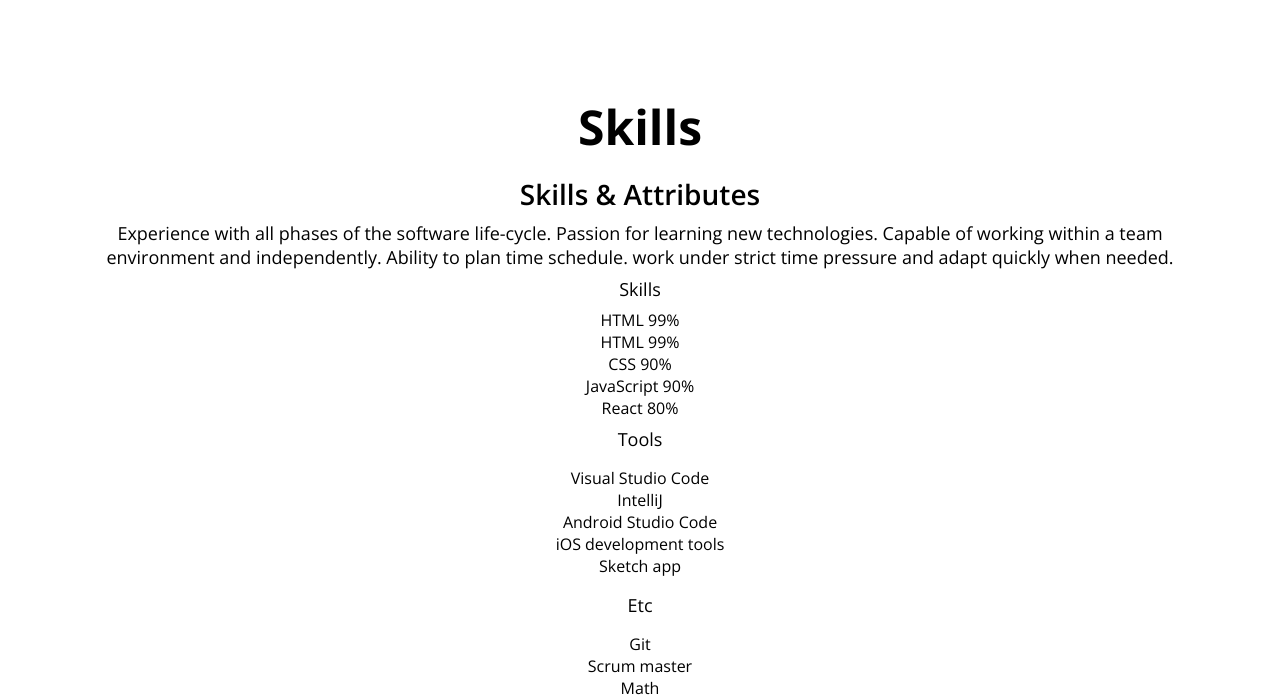
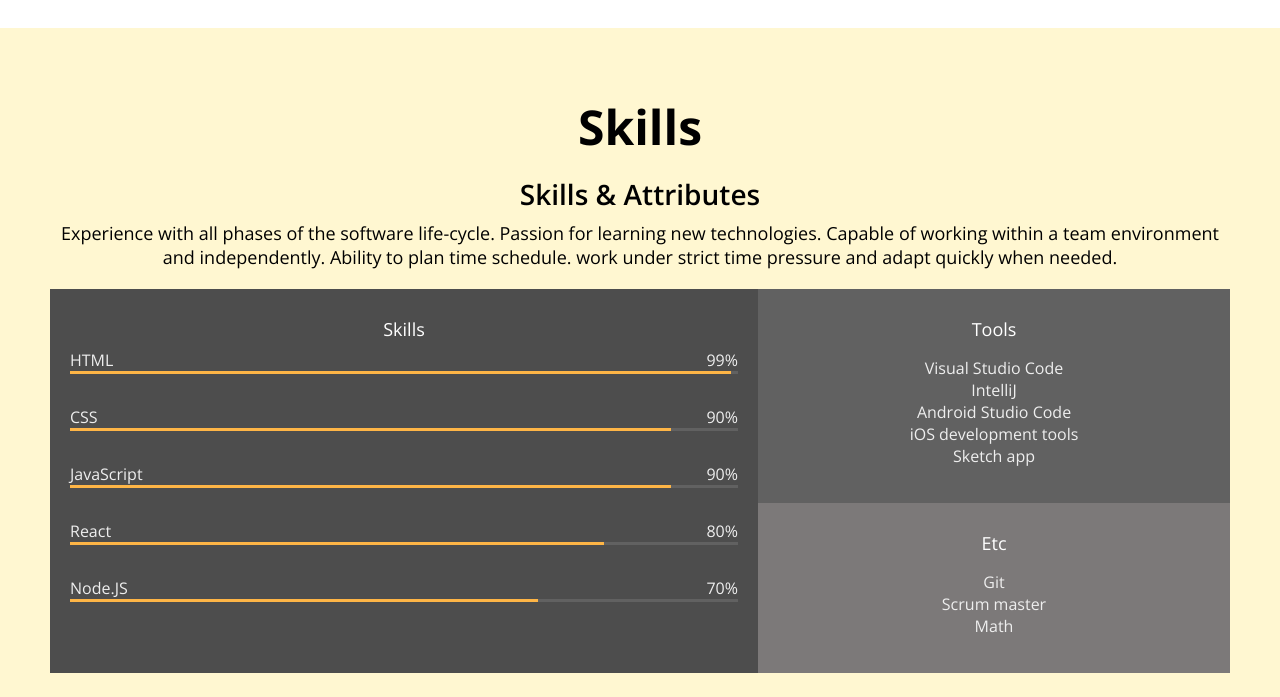
Before and after one commit to ctdlog/portfolio, a plain HTML site: page index.html in a window 1280 px wide. Shown: the part 1567-2264 px from the top of the page. Drawn offline with nearby package versions, Linux system fonts and the light colour scheme.

Commit message:
CSS : Skills

```diff
--- a/index.html
+++ b/index.html
@@ -53,7 +53,7 @@
     </section>
 
     <!-- About -->
-    <section id="about" class="section">
+    <section id="about" class="section section__container">
       <h1>About me</h1>
       <p>Description 2~3문장</p>
       <div class="about__majors">
@@ -105,6 +105,7 @@
 
     <!-- Skills -->
     <section id="skills" class="section">
+      <div class="section__container">
         <h1>Skills</h1>
         <h2>Skills & Attributes</h2>
         <p>
@@ -122,16 +123,7 @@
                 <span>99% </span>
               </div>
               <div class="skill__bar">
-              <div class="skill__value"></div>
-            </div>
-          </div>
-          <div class="skill">
-            <div class="skill__description">
-              <span>HTML</span>
-              <span>99%</span>
-            </div>
-            <div class="skill__bar">
-              <div class="skill__value"></div>
+                <div class="skill__value" style="width: 99%;"></div>
               </div>
             </div>
             <div class="skill">
@@ -140,7 +132,7 @@
                 <span>90%</span>
               </div>
               <div class="skill__bar">
-              <div class="skill__value"></div>
+                <div class="skill__value" style="width: 90%;"></div>
               </div>
             </div>
             <div class="skill">
@@ -149,7 +141,7 @@
                 <span>90%</span>
               </div>
               <div class="skill__bar">
-              <div class="skill__value"></div>
+                <div class="skill__value" style="width: 90%;"></div>
               </div>
             </div>
             <div class="skill">
@@ -158,7 +150,16 @@
                 <span>80%</span>
               </div>
               <div class="skill__bar">
-              <div class="skill__value"></div>
+                <div class="skill__value" style="width: 80%;"></div>
+              </div>
+            </div>
+            <div class="skill">
+              <div class="skill__description">
+                <span>Node.JS</span>
+                <span>70%</span>
+              </div>
+              <div class="skill__bar">
+                <div class="skill__value" style="width: 70%;"></div>
               </div>
             </div>
           </div>
@@ -180,6 +181,7 @@
                 <li><span>Scrum master</span></li>
                 <li><span>Math</span></li>
               </ul>
+            </div>
           </div>
         </div>
       </div>
--- a/styles.css
+++ b/styles.css
@@ -166,6 +166,10 @@ button {
 .section {
   padding: 50px;
   text-align: center;
+  margin: auto;
+}
+
+.section__container {
   max-width: 1200px;
   margin: auto;
 }
@@ -230,3 +234,59 @@ button {
 .job__period {
   font-size: var(--font-micro);
 }
+
+/* Skill */
+
+#skills {
+  background-color: var(--color-yellow);
+}
+
+.skillset {
+  display: flex;
+  background-color: var(--color-light-grey);
+  color: var(--color-light-white);
+  margin: 20px 0;
+}
+
+.skillset__title {
+  color: var(--color-white);
+}
+
+.skillset__left {
+  flex-basis: 60%;
+  background-color: var(--color-dark-grey);
+  padding: 20px;
+}
+
+.skill {
+  margin-bottom: 32px;
+}
+
+.skill__description {
+  display: flex;
+  justify-content: space-between;
+}
+
+.skill__bar {
+  width: 100%;
+  height: 3px;
+  background-color: var(--color-grey);
+}
+
+.skill__value {
+  height: 3px;
+  background-color: var(--color-orange);
+}
+
+.skillset__right {
+  flex-basis: 40%;
+}
+
+.tools {
+  background-color: var(--color-grey);
+}
+
+.tools,
+.etc {
+  padding: 20px;
+}
```
Lines whose indentation alone changed are shown as unchanged.
